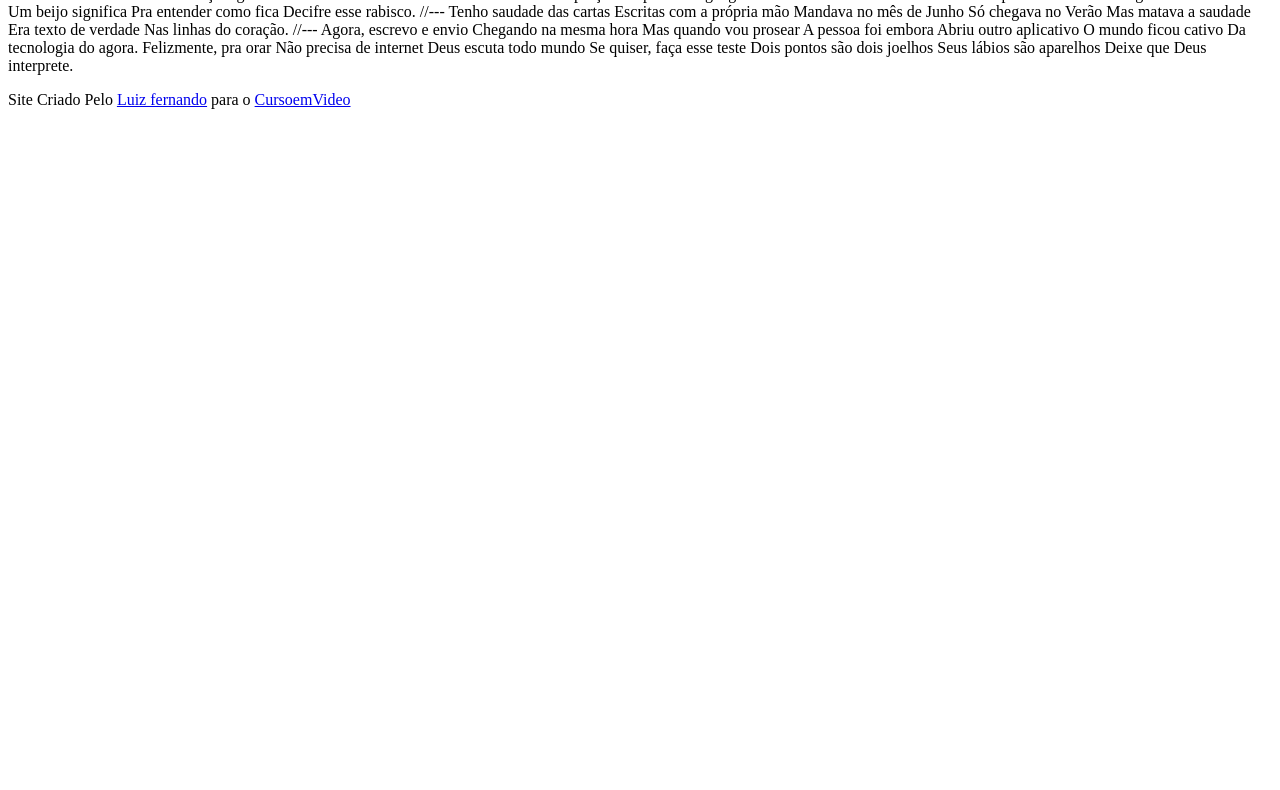
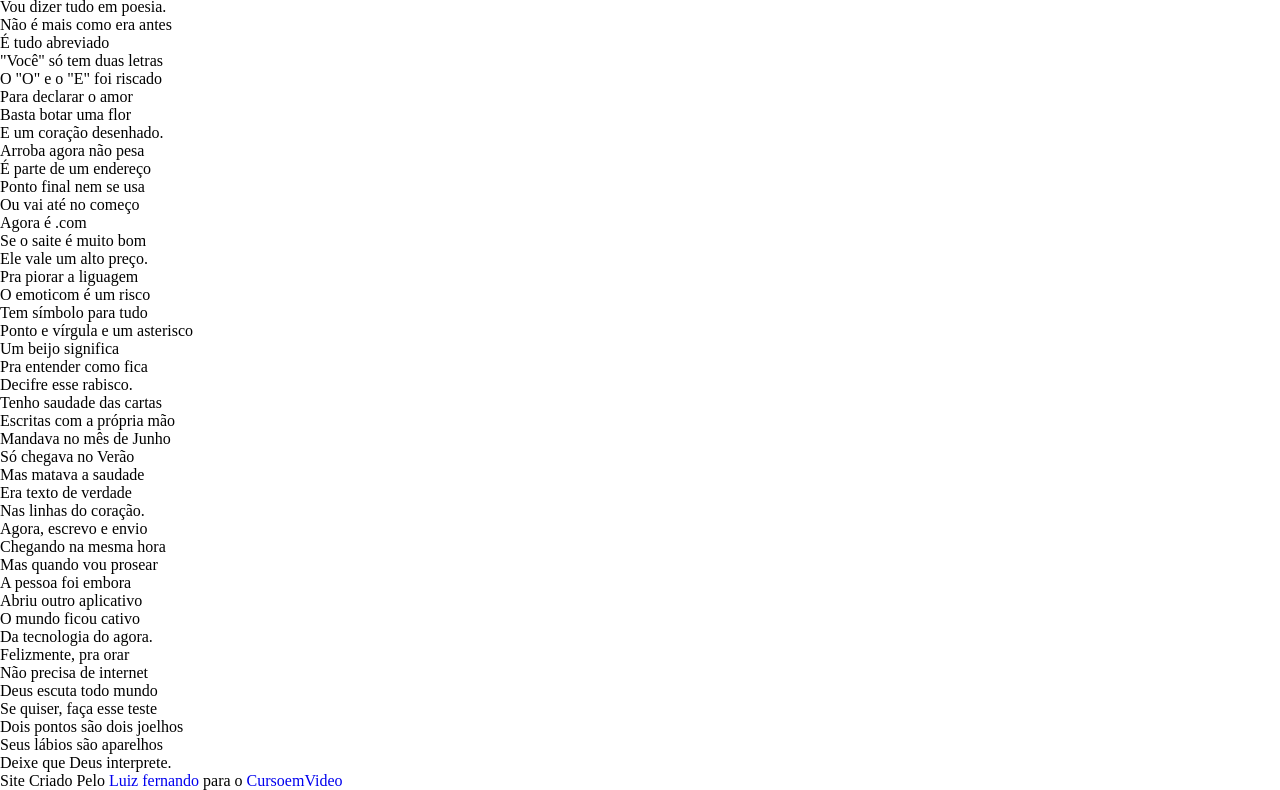
Before and after one commit to luizbucioli/html-css, a plain HTML site: page Desafios/d012/index.html in a window 1280 px wide. Shown: the part 165-955 px from the top of the page. Before the commit the page ends 800 px from the top, so only its background shows below. Drawn offline with Linux system fonts and the light colour scheme.

Commit message:
atualizei o index e criei o css

```diff
--- a/Desafios/d012/index.html
+++ b/Desafios/d012/index.html
@@ -4,6 +4,8 @@
     <meta charset="UTF-8">
     <meta name="viewport" content="width=device-width, initial-scale=1.0">
     <title>Cordel Moderno</title>
+
+    <link rel="stylesheet" href="style.css">
 </head>
 <body>
     <header>
@@ -11,71 +13,88 @@
         <p>Por <a href="https://www.recantodasletras.com.br/poesias/3186743" target="_blank">Milton Duarte</a></p>
     </header>
 
-    Estou ficando cansado
-    Da tal tecnologia
-    Só se fala por e-mail
-    Mensagem curta e fria
-    Twitter e Facebook
-    Antes que eu caduque
-    Vou dizer tudo em poesia.
+    <section>
+        <p>
+            Estou ficando cansado <br>
+            Da tal tecnologia <br>
+            Só se fala por e-mail <br>
+            Mensagem curta e fria<br>
+            Twitter e Facebook<br>
+            Antes que eu caduque<br>
+            Vou dizer tudo em poesia.<br>
+        </p>
+    </section>
 
-    //---
+    <section>
+        <p>
+            Não é mais como era antes<br>
+            É tudo abreviado<br>
+            "Você" só tem duas letras<br>
+            O "O" e o "E" foi riscado<br>
+            Para declarar o amor<br>
+            Basta botar uma flor<br>
+            E um coração desenhado.<br>
+        </p>
+    </section>
 
-    Não é mais como era antes
-    É tudo abreviado
-    "Você" só tem duas letras
-    O "O" e o "E" foi riscado
-    Para declarar o amor
-    Basta botar uma flor
-    E um coração desenhado.
+    <section>
+        <p>
+            Arroba agora não pesa<br>
+            É parte de um endereço<br>
+            Ponto final nem se usa<br>
+            Ou vai até no começo<br>
+            Agora é .com<br>
+            Se o saite é muito bom<br>
+            Ele vale um alto preço.<br>
+        </p>
 
-    //---
+        <p>
+            Pra piorar a liguagem<br>
+            O emoticom é um risco<br>
+            Tem símbolo para tudo<br>
+            Ponto e vírgula e um asterisco<br>
+            Um beijo significa<br>
+            Pra entender como fica<br>
+            Decifre esse rabisco.<br>
+        </p>
+    </section>
 
-    Arroba agora não pesa
-    É parte de um endereço
-    Ponto final nem se usa
-    Ou vai até no começo
-    Agora é .com
-    Se o saite é muito bom
-    Ele vale um alto preço.
+    <section>
+        <p>
+            Tenho saudade das cartas<br>
+            Escritas com a própria mão<br>
+            Mandava no mês de Junho<br>
+            Só chegava no Verão<br>
+            Mas matava a saudade<br>
+            Era texto de verdade<br>
+            Nas linhas do coração.<br>
+        </p>
+    </section>
 
-    Pra piorar a liguagem
-    O emoticom é um risco
-    Tem símbolo para tudo
-    Ponto e vírgula e um asterisco
-    Um beijo significa
-    Pra entender como fica
-    Decifre esse rabisco.
+    <section>
+        <p>
+            Agora, escrevo e envio<br>
+            Chegando na mesma hora<br>
+            Mas quando vou prosear<br>
+            A pessoa foi embora<br>
+            Abriu outro aplicativo<br>
+            O mundo ficou cativo<br>
+            Da tecnologia do agora.<br>
+        </p>
 
-    //---
+        <p>
+            Felizmente, pra orar<br>
+            Não precisa de internet<br>
+            Deus escuta todo mundo<br>
+            Se quiser, faça esse teste<br>
+            Dois pontos são dois joelhos<br>
+            Seus lábios são aparelhos<br>
+            Deixe que Deus interprete.<br>
+        </p>
+    </section>
 
-    Tenho saudade das cartas
-    Escritas com a própria mão
-    Mandava no mês de Junho
-    Só chegava no Verão
-    Mas matava a saudade
-    Era texto de verdade
-    Nas linhas do coração.
-
-    //---
-
-    Agora, escrevo e envio
-    Chegando na mesma hora
-    Mas quando vou prosear
-    A pessoa foi embora
-    Abriu outro aplicativo
-    O mundo ficou cativo
-    Da tecnologia do agora.
-
-    Felizmente, pra orar
-    Não precisa de internet
-    Deus escuta todo mundo
-    Se quiser, faça esse teste
-    Dois pontos são dois joelhos
-    Seus lábios são aparelhos
-    Deixe que Deus interprete.
     <footer>
-        <p>Site Criado Pelo <a href="https://github.com/luizbucioli">Luiz fernando</a> para o <a href="https://www.cursoemvideo.com">CursoemVideo</a></p>
+        <p>Site Criado Pelo <a href="https://github.com/luizbucioli" target="_blank">Luiz fernando</a> para o <a href="https://www.cursoemvideo.com" target="_blank">CursoemVideo</a></p>
     </footer>
 </body>
 </html>
--- /dev/null
+++ b/Desafios/d012/style.css
@@ -0,0 +1,7 @@
+@charset "UTF-8";
+*{
+    margin: 0%;
+    padding: 0%;
+    box-sizing: border-box;
+    text-decoration: none;
+}
```
